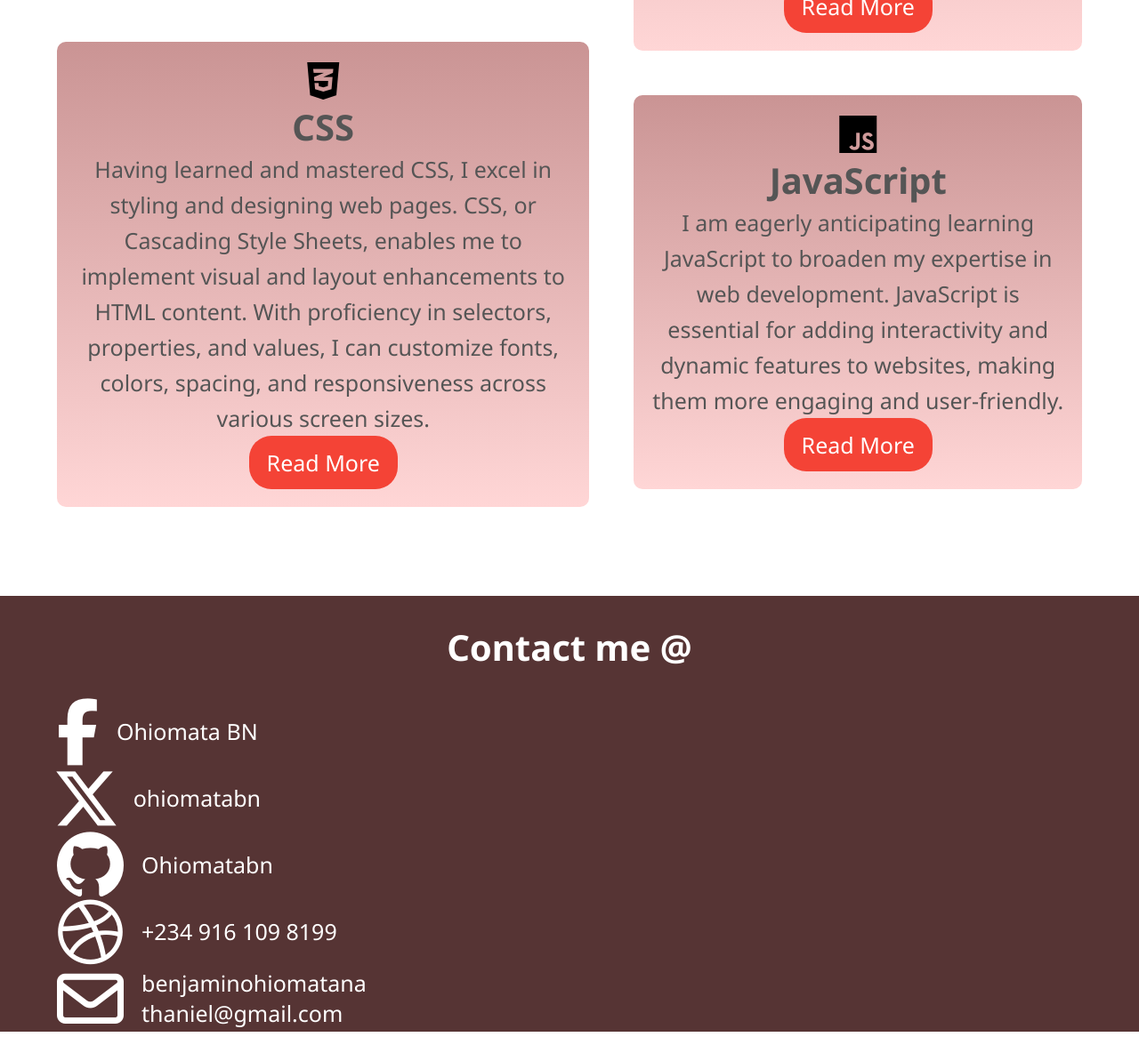
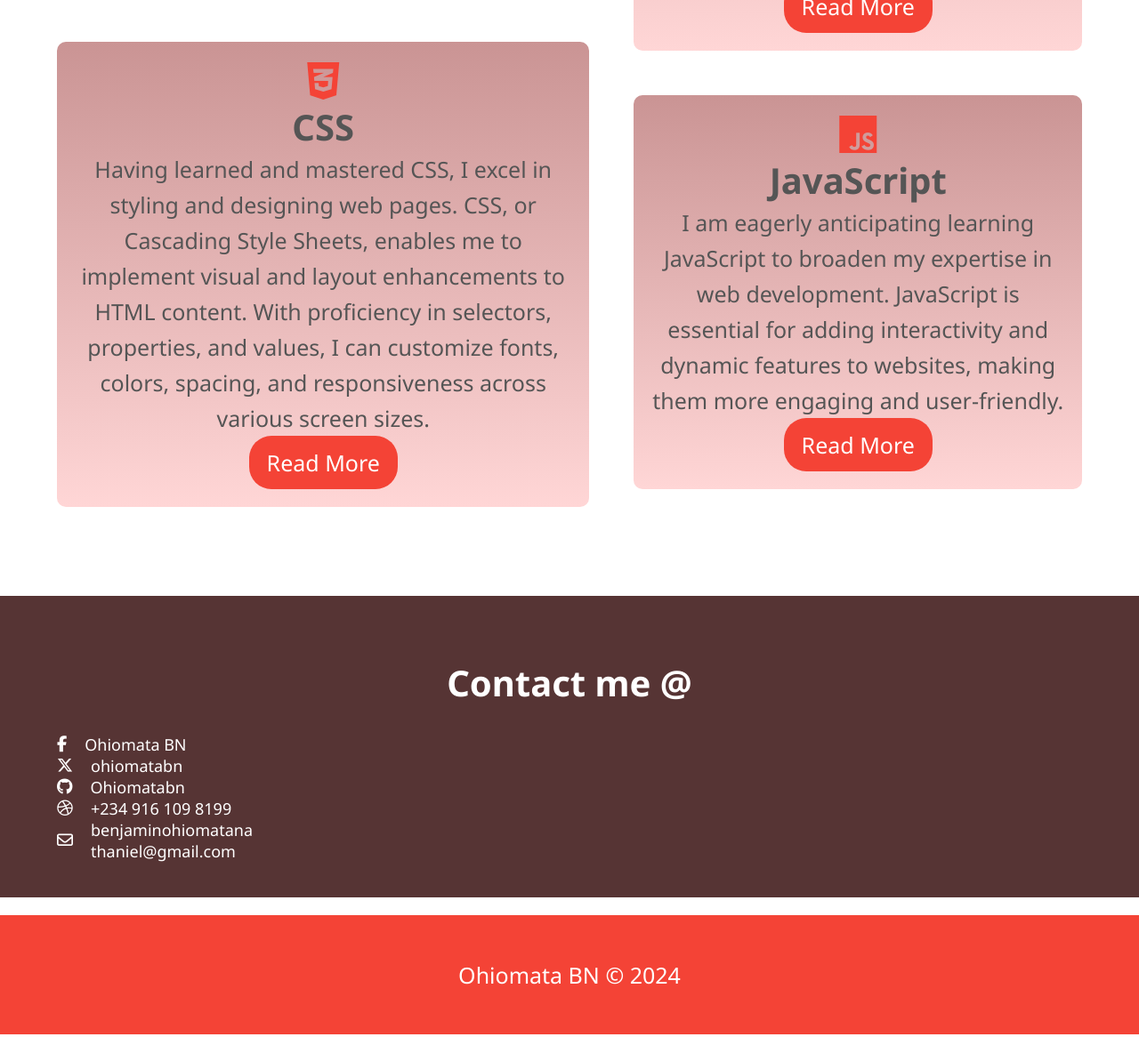
Before and after one commit to Ohiomatabn/portfolio_of_ohiomata_bn, a plain HTML site: page index.html in a window 1280 px wide. Shown: the part 2282-3448 px from the top of the page at 89% size. Drawn offline with Linux system fonts and the light colour scheme.

Commit message:
Add an online fontawesome cdn to all the pages because the offline seems not to work and reduce the fontsize of the social media section for responsiveness purpose

```diff
--- a/css/main.css
+++ b/css/main.css
@@ -145,6 +145,7 @@ p.dev-2{
 
 .contact{
     background-color: #563434;
+    padding: 40px 0;
 }
 
 .contact h4{
@@ -159,7 +160,7 @@ p.dev-2{
 }
 
 .contact p a{
-    font-size: 25px;
+    font-size: 18px;
     text-decoration: none;
     color: #fff;
     display: flex;
@@ -172,7 +173,7 @@ p.dev-2{
 }
 
 .contact p a i{
-    font-size: 3em;
+    font-size: 1em;
     padding-right: 20px;
     transition: .5s;
 }
@@ -191,6 +192,10 @@ footer p{
   text-align: center;
   font-size: 25px;
   padding: 50px;
+}
+
+.skills-2 i{
+    color: #f44336;
 }
 
 
--- a/index.html
+++ b/index.html
@@ -3,7 +3,9 @@
   <head>
     <meta charset="UTF-8" />
     <meta name="viewport" content="width=device-width, initial-scale=1.0" />
-    <meta name="descripton" content="ohiomatabn portfolio" />
+    <meta name="descripton" content="Ohiomata BN a website developer and designer who is curious about how things work and eager
+    to take on new challenge.
+  </p> " />
     <meta
       name="keywords"
       content="ohiomata, bn, ohiomatabn, nathaniel, benjamin"
@@ -15,6 +17,7 @@
     <link rel="stylesheet" href="css/main.css" />
     <link rel="preconnect" href="https://fonts.googleapis.com" />
     <link rel="preconnect" href="https://fonts.gstatic.com" crossorigin />
+    <link rel="stylesheet" href="https://cdnjs.cloudflare.com/ajax/libs/font-awesome/6.5.2/css/all.min.css" integrity="sha512-SnH5WK+bZxgPHs44uWIX+LLJAJ9/2PkPKZ5QiAj6Ta86w+fsb2TkcmfRyVX3pBnMFcV7oQPJkl9QevSCWr3W6A==" crossorigin="anonymous" referrerpolicy="no-referrer" />
     <link
       href="https://fonts.googleapis.com/css2?family=Noto+Sans:ital,wght@0,100..900;1,100..900&display=swap"
       rel="stylesheet"
```
Also changed, not shown: HTML/boostrap-skills.html (+1 -0 lines), HTML/contact.html (+1 -0 lines), HTML/css-skills.html (+1 -0 lines), HTML/html-skills.html (+2 -1 lines), HTML/javascript-skills.html (+1 -0 lines), HTML/project.html (+1 -0 lines), HTML/skills.html (+1 -0 lines).
